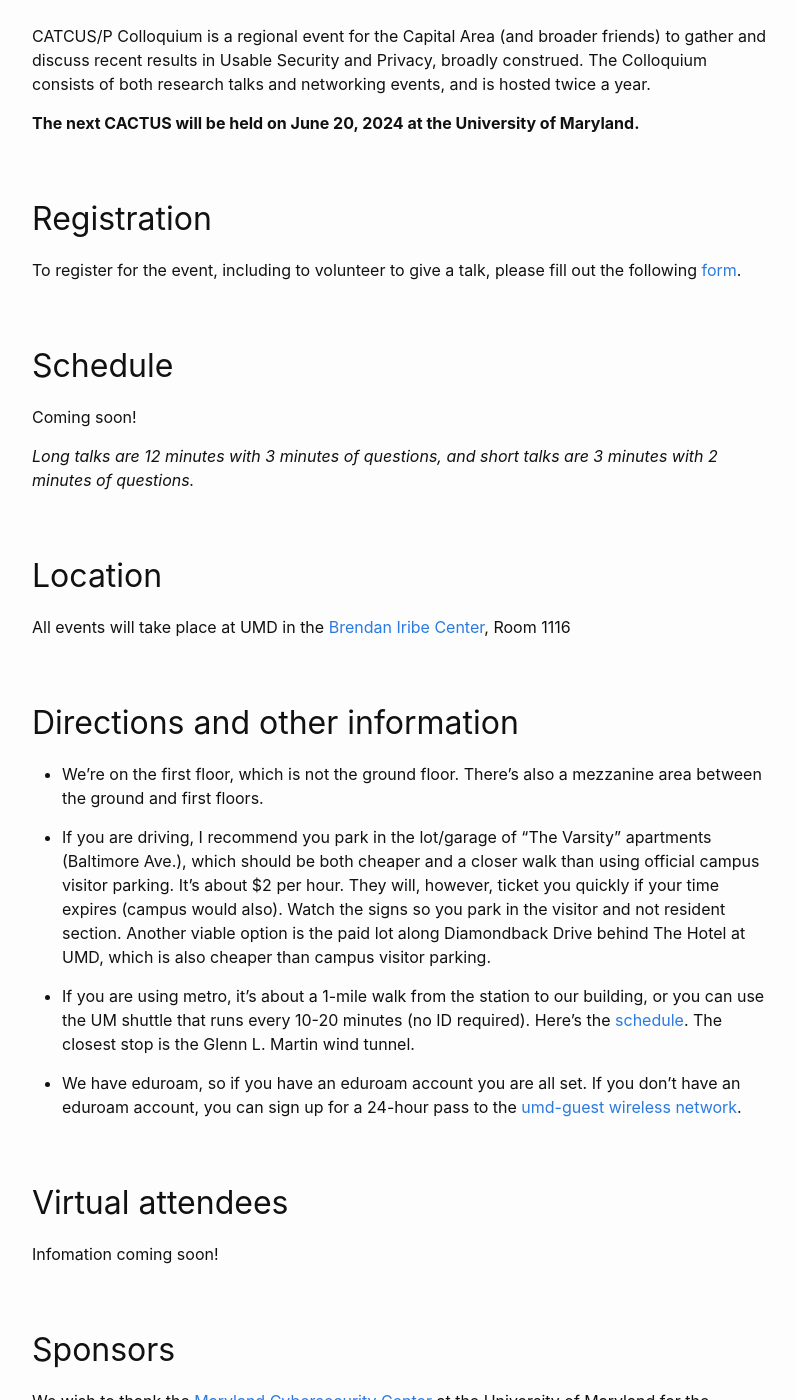
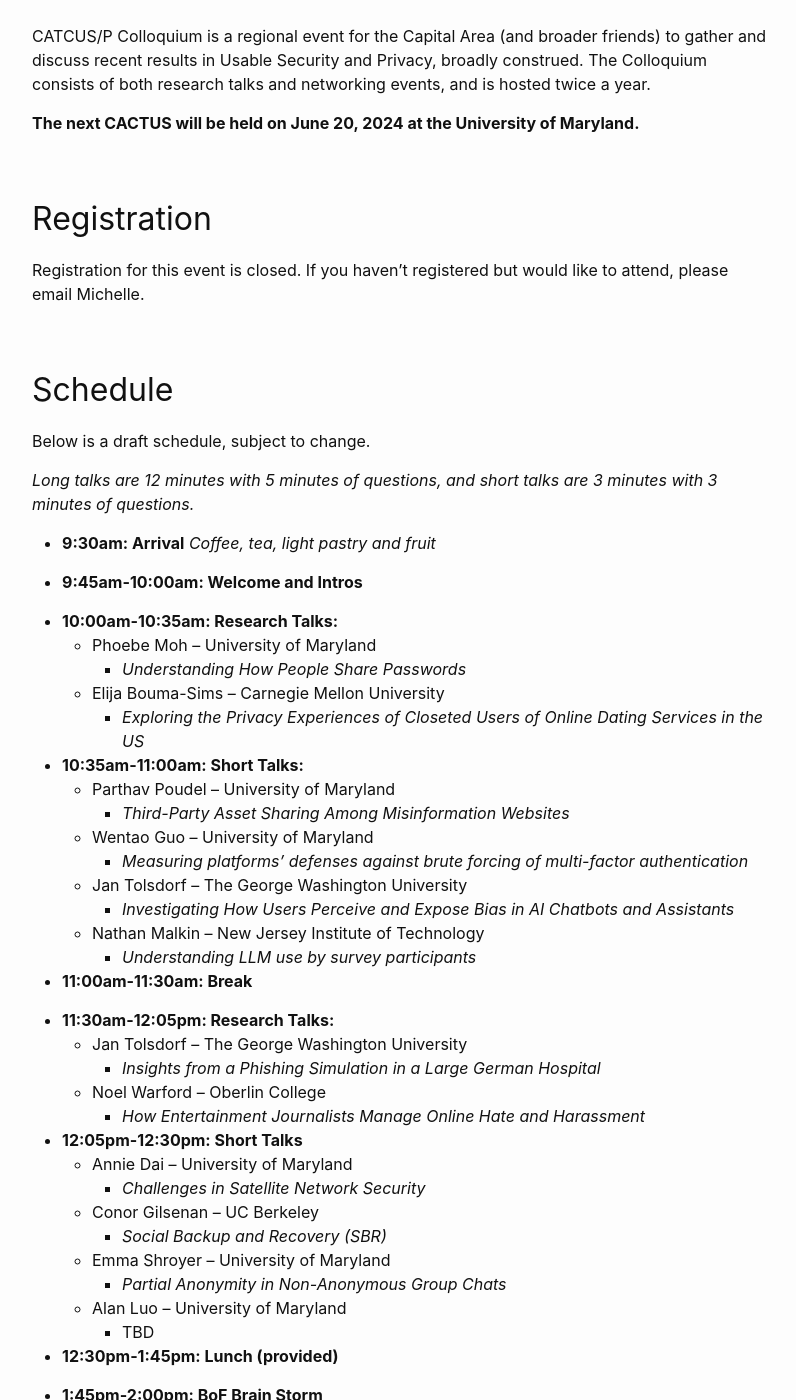
Before and after one commit to CACTUS-Colloquium/CACTUS-Colloquium.github.io, a Jekyll site: the page built from _posts/2024-06-20-index.md, in a window 1280 px wide and 1400 px high, scrolled down 352 px. Shown: the whole window, without its empty margins (238-1034 px from the left). Built offline with Jekyll 4.4.1, drawn with Linux system fonts in a browser that asks for light colours; some of the changed text lies outside the part shown.

Commit message:
schedule for june 2024

```diff
--- a/_posts/2024-06-20-index.md
+++ b/_posts/2024-06-20-index.md
@@ -9,15 +9,66 @@ CATCUS/P Colloquium is a regional event for the Capital Area (and broader friend
 
 ## Registration
 
-To register for the event, including to volunteer to give a talk, please fill out the following [form](https://go.umd.edu/cactus-s24).
+Registration for this event is closed. If you haven't registered but would like to attend, please email Michelle.
 
 
 ## Schedule
 
-Coming soon!
+Below is a draft schedule, subject to change.
 
-*Long talks are 12 minutes with 3 minutes of questions, and short talks are 3 minutes with 2 minutes of questions.*
+*Long talks are 12 minutes with 5 minutes of questions, and short talks are 3 minutes with 3 minutes of questions.*
 
+
+* **9:30am: Arrival**
+*Coffee, tea, light pastry and fruit*
+
+* **9:45am-10:00am: Welcome and Intros**
+
+* **10:00am-10:35am: Research Talks:**
+  * Phoebe Moh -- University of Maryland
+    * *Understanding How People Share Passwords*
+  * Elija Bouma-Sims -- Carnegie Mellon University
+    * *Exploring the Privacy Experiences of Closeted Users of Online Dating Services in the US*
+
+* **10:35am-11:00am: Short Talks:**
+  * Parthav Poudel -- University of Maryland
+    * *Third-Party Asset Sharing Among Misinformation Websites*
+  * Wentao Guo -- University of Maryland
+    * *Measuring platforms' defenses against brute forcing of multi-factor authentication*
+  * Jan Tolsdorf -- The George Washington University
+    * *Investigating How Users Perceive and Expose Bias in AI Chatbots and Assistants*
+  * Nathan Malkin -- New Jersey Institute of Technology
+    * *Understanding LLM use by survey participants*
+
+* **11:00am-11:30am: Break**
+
+* **11:30am-12:05pm: Research Talks:**
+  * Jan Tolsdorf -- The George Washington University
+    * *Insights from a Phishing Simulation in a Large German Hospital*
+  * Noel Warford -- Oberlin College
+    * *How Entertainment Journalists Manage Online Hate and Harassment*
+
+* **12:05pm-12:30pm: Short Talks**
+  * Annie Dai -- University of Maryland
+    * *Challenges in Satellite Network Security*
+  * Conor Gilsenan -- UC Berkeley
+    * *Social Backup and Recovery (SBR)*
+  * Emma Shroyer -- University of Maryland
+    * *Partial Anonymity in Non-Anonymous Group Chats*
+  * Alan Luo -- University of Maryland
+    * TBD
+
+* **12:30pm-1:45pm: Lunch (provided)**
+
+* **1:45pm-2:00pm: BoF Brain Storm**
+
+* **2:00pm-3:00pm** BOF 1
+
+* **3:00pm-3:15pm: Break**
+
+* **3:15pm-4:15pm** BOF 2
+
+* **4:15pm-4:30pm: Closing Remarks**
 
 
 ## Location
```
Also changed, not shown: _posts/2023-12-8-index.md (+2 -2 lines).
